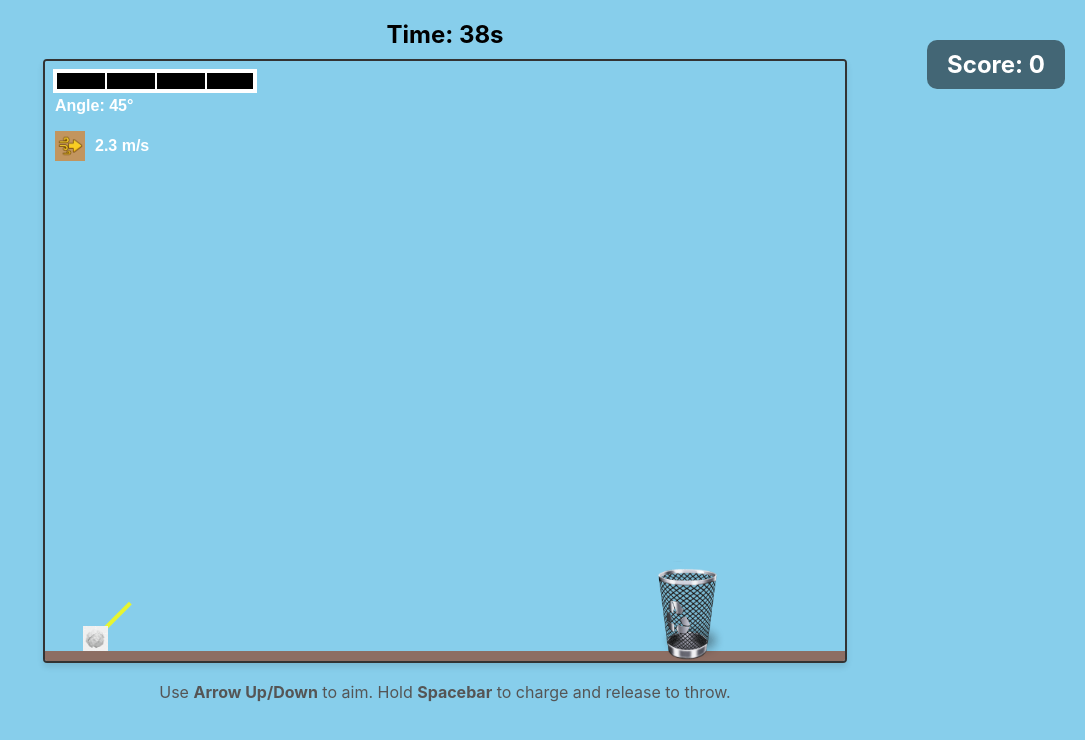
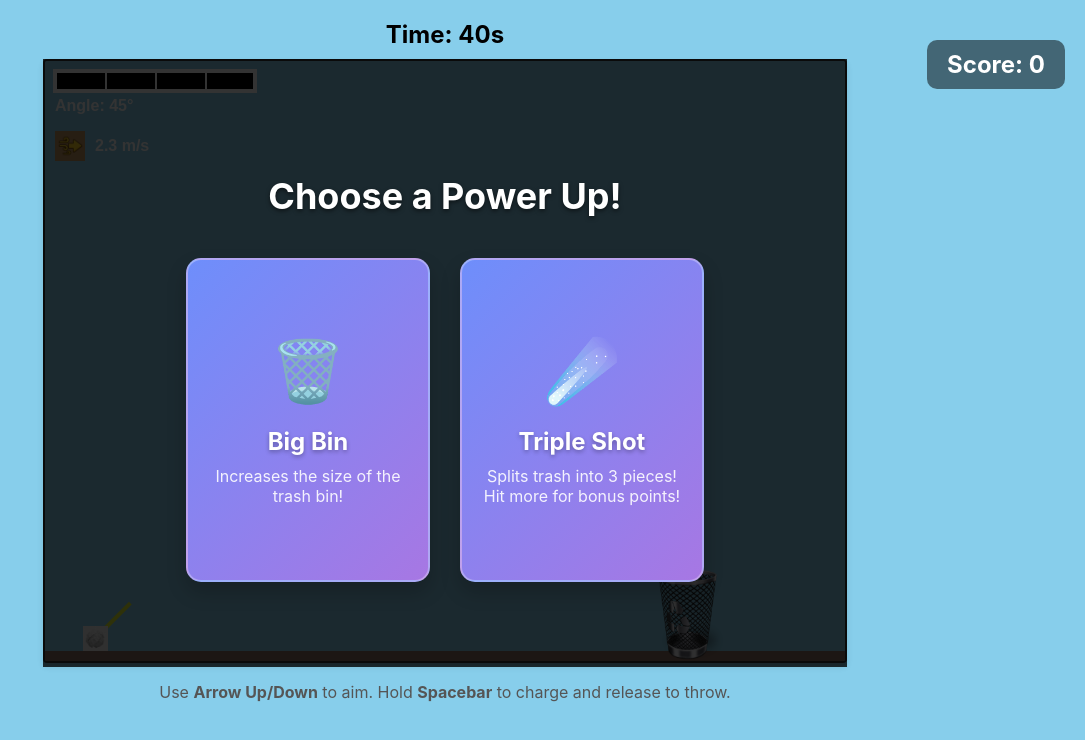
Before and after one commit to katynguyen96/random-small-game, a React (Create React App) app: page / in a window 1280 px wide. Both pictures are taken after a click on the button 640 px from the left and 363 px from the top of the page. Shown: the top 740 px of the page, without its empty margins (195-1280 px from the left). Built offline with nearby package versions, Linux system fonts and the light colour scheme.

Commit message:
add power up

```diff
--- a/src/Game.tsx
+++ b/src/Game.tsx
@@ -3,7 +3,9 @@ import ScoreDisplay from './components/game/ScoreDisplay';
 import StartOverlay from './components/game/StartOverlay';
 import GameOverOverlay from './components/game/GameOverOverlay';
 import Instructions from './components/game/Instructions';
-import type { Trash, Bin, Particle, ScorePopup, GameState } from './components/types';
+import PowerUpOverlay from './components/game/PowerUpOverlay';
+import type { Trash, Bin, Particle, ScorePopup, GameState, PowerUp } from './components/types';
+import { PowerUpType } from './components/types';
 import {
     GRAVITY,
     FRICTION,
@@ -25,10 +27,12 @@ const Game: React.FC = () => {
     const [timeLeft, setTimeLeft] = useState(GAME_TIME);
     const [gameStarted, setGameStarted] = useState(false);
     const [gameOver, setGameOver] = useState(false);
+    const [showPowerUpOverlay, setShowPowerUpOverlay] = useState(false);
 
     // Game state in ref to avoid re-renders during game loop
     const gameState = useRef<GameState>({
-        trash: { x: 50, y: 0, vx: 0, vy: 0, width: PAPER_SIZE, height: PAPER_SIZE, isThrown: false },
+        trashes: [{ x: 50, y: 0, vx: 0, vy: 0, width: PAPER_SIZE, height: PAPER_SIZE, isThrown: false }],
+        trash: { x: 50, y: 0, vx: 0, vy: 0, width: PAPER_SIZE, height: PAPER_SIZE, isThrown: false }, // Keep for compatibility if needed, but we should use trashes
         bin: { x: 600, y: 0, width: 80, height: 100 },
         angle: 45,
         power: 0,
@@ -38,6 +42,8 @@ const Game: React.FC = () => {
         scorePopups: [],
         windDirection: 0,
         windForce: 0,
+        activePowerUp: null,
+        hitsThisRound: 0,
     });
 
     const binImageRef = useRef<HTMLImageElement | null>(null);
@@ -137,13 +143,18 @@ const Game: React.FC = () => {
     };
 
     const resetTrash = (canvasHeight: number) => {
-        gameState.current.trash.x = 50;
-        gameState.current.trash.y = canvasHeight - 10 - gameState.current.trash.height / 2;
-        gameState.current.trash.vx = 0;
-        gameState.current.trash.vy = 0;
-        gameState.current.trash.isThrown = false;
+        gameState.current.trashes = [{
+            x: 50,
+            y: canvasHeight - 10 - PAPER_SIZE / 2,
+            vx: 0,
+            vy: 0,
+            width: PAPER_SIZE,
+            height: PAPER_SIZE,
+            isThrown: false
+        }];
         gameState.current.power = 0;
         gameState.current.isCharging = false;
+        gameState.current.hitsThisRound = 0;
         randomizeWind(); // Randomize wind when resetting trash
     };
 
@@ -172,12 +183,17 @@ const Game: React.FC = () => {
         const render = () => {
             ctx.clearRect(0, 0, canvas.width, canvas.height);
 
-            const { trash, bin, angle, power, isCharging } = gameState.current;
+            const { trashes, bin, angle, power, isCharging } = gameState.current;
 
             // Only update game logic if game is not over
             if (!gameOver) {
-                // Update Physics
+                // Update Physics for all trashes
+                let allStopped = true;
+                let anyThrown = false;
+
+                trashes.forEach(trash => {
                     if (trash.isThrown) {
+                        anyThrown = true;
                         trash.vy += GRAVITY;
                         trash.vx += gameState.current.windDirection * gameState.current.windForce; // Apply wind
                         trash.vx *= FRICTION;
@@ -193,10 +209,14 @@ const Game: React.FC = () => {
                             trash.vx *= FLOOR_FRICTION;
 
                             if (Math.abs(trash.vy) < 1 && Math.abs(trash.vx) < 1) {
+                                // Stop the trash
+                                trash.isThrown = false;
                                 createMissParticles(trash.x, trash.y);
-                            trash.isThrown = false;
-                            setTimeout(() => resetTrash(canvas.height), 500);
+                            } else {
+                                allStopped = false;
                             }
+                        } else {
+                            allStopped = false;
                         }
 
                         // Wall collision
@@ -224,10 +244,21 @@ const Game: React.FC = () => {
                             trash.x < collisionX + collisionWidth
                         ) {
                             createSuccessParticles(trash.x, trash.y);
-                        createScorePopup(trash.x, trash.y, 1);
-                        setScore(s => s + 1);
-                        resetTrash(canvas.height);
-                        moveBin(canvas.width, canvas.height);
+                            trash.isThrown = false; // Stop this trash
+                            // Move it out of view so it doesn't trigger again or look weird
+                            trash.y = canvas.height + 100;
+
+                            gameState.current.hitsThisRound++;
+                            const currentHits = gameState.current.hitsThisRound;
+
+                            let points = 1;
+                            if (gameState.current.activePowerUp === PowerUpType.TRIPLE_SHOT) {
+                                if (currentHits === 2) points = 3; // Total 4 (1+3)
+                                if (currentHits === 3) points = 2; // Total 6 (1+3+2)
+                            }
+
+                            createScorePopup(trash.x, trash.y, points);
+                            setScore(s => s + points);
                         }
                         // Side Wall Collisions
                         else if (trash.y > collisionY) {
@@ -240,13 +271,33 @@ const Game: React.FC = () => {
                                 trash.vx *= -BOUNCE;
                             }
                         }
-                } else {
+                    }
+                });
+
+                // Reset if all trashes are stopped or scored
+                if (anyThrown && allStopped) {
+                    // Check if all are effectively stopped or out of bounds
+                    const allDone = trashes.every(t => !t.isThrown || t.y > canvas.height);
+                    if (allDone) {
+                        setTimeout(() => {
+                            resetTrash(canvas.height);
+                            moveBin(canvas.width, canvas.height);
+                        }, 500);
+                    }
+                } else if (!anyThrown && trashes.length > 0 && trashes[0].y > canvas.height) {
+                    // Handle case where they are removed/scored
+                    setTimeout(() => {
+                        resetTrash(canvas.height);
+                        moveBin(canvas.width, canvas.height);
+                    }, 500);
+                }
+
+
                 // Charging
                 if (isCharging) {
-                        gameState.current.power += 0.2 * gameState.current.chargingDirection;
+                    gameState.current.power += 0.5 * gameState.current.chargingDirection;
                     if (gameState.current.power > MAX_POWER || gameState.current.power < 0) {
                         gameState.current.chargingDirection *= -1;
-                        }
                     }
                 }
 
@@ -288,15 +339,15 @@ const Game: React.FC = () => {
                 ctx.fillText('TRASH', bin.x + 15, bin.y + 20);
             }
 
-            // Draw Aiming Arrow
-            if (!trash.isThrown) {
+            // Draw Aiming Arrow (only if not thrown)
+            if (!trashes[0].isThrown) {
                 const radian = (angle * Math.PI) / 180;
                 const arrowLen = 50 + power * 2;
-                const endX = trash.x + Math.cos(radian) * arrowLen;
-                const endY = trash.y - Math.sin(radian) * arrowLen;
+                const endX = trashes[0].x + Math.cos(radian) * arrowLen;
+                const endY = trashes[0].y - Math.sin(radian) * arrowLen;
 
                 ctx.beginPath();
-                ctx.moveTo(trash.x, trash.y);
+                ctx.moveTo(trashes[0].x, trashes[0].y);
                 ctx.lineTo(endX, endY);
                 ctx.strokeStyle = `rgba(255, ${255 - (power / MAX_POWER) * 255}, 0, 0.8)`;
                 ctx.lineWidth = 4;
@@ -347,7 +398,8 @@ const Game: React.FC = () => {
             ctx.font = 'bold 16px Arial';
             ctx.fillText(`${windSpeed} m/s`, windBarX + 40, windBarY + 20);
 
-            // Draw Trash (Paper)
+            // Draw Trashes
+            trashes.forEach(trash => {
                 if (paperImageRef.current) {
                     ctx.drawImage(
                         paperImageRef.current,
@@ -365,6 +417,7 @@ const Game: React.FC = () => {
                         trash.height
                     );
                 }
+            });
 
             // Draw Particles
             gameState.current.particles.forEach(particle => {
@@ -408,7 +461,7 @@ const Game: React.FC = () => {
             } else if (e.key === 'ArrowDown') {
                 e.preventDefault();
                 gameState.current.angle = Math.max(gameState.current.angle - 2, 0);
-            } else if (e.key === ' ' && !gameState.current.trash.isThrown && !gameState.current.isCharging) {
+            } else if (e.key === ' ' && !gameState.current.trashes[0].isThrown && !gameState.current.isCharging) {
                 e.preventDefault();
                 gameState.current.isCharging = true;
             }
@@ -418,11 +471,28 @@ const Game: React.FC = () => {
             if (e.key === ' ' && gameState.current.isCharging) {
                 e.preventDefault();
                 gameState.current.isCharging = false;
-                const { angle, power } = gameState.current;
+                const { angle, power, activePowerUp } = gameState.current;
+
+                if (activePowerUp === PowerUpType.TRIPLE_SHOT) {
+                    const angles = [angle - 5, angle, angle + 5];
+                    gameState.current.trashes = angles.map(a => {
+                        const radian = (a * Math.PI) / 180;
+                        return {
+                            x: 50,
+                            y: gameState.current.trashes[0].y,
+                            vx: Math.cos(radian) * power,
+                            vy: -Math.sin(radian) * power,
+                            width: PAPER_SIZE,
+                            height: PAPER_SIZE,
+                            isThrown: true
+                        };
+                    });
+                } else {
                     const radian = (angle * Math.PI) / 180;
-                gameState.current.trash.vx = Math.cos(radian) * power;
-                gameState.current.trash.vy = -Math.sin(radian) * power;
-                gameState.current.trash.isThrown = true;
+                    gameState.current.trashes[0].vx = Math.cos(radian) * power;
+                    gameState.current.trashes[0].vy = -Math.sin(radian) * power;
+                    gameState.current.trashes[0].isThrown = true;
+                }
             }
         };
 
@@ -436,6 +506,19 @@ const Game: React.FC = () => {
 
     // Game control handlers
     const handleStartGame = () => {
+        // Reset bin size to default
+        gameState.current.bin.width = 80;
+        setShowPowerUpOverlay(true);
+    };
+
+    const handlePowerUpSelect = (powerUp: PowerUp) => {
+        gameState.current.activePowerUp = powerUp.id;
+        if (powerUp.id === PowerUpType.BIG_BIN) {
+            gameState.current.bin.width = 120;
+        } else {
+            gameState.current.bin.width = 80;
+        }
+        setShowPowerUpOverlay(false);
         setGameStarted(true);
         setGameOver(false);
         setScore(0);
@@ -444,9 +527,14 @@ const Game: React.FC = () => {
 
     const handleRestart = () => {
         setGameOver(false);
-        setGameStarted(true);
+        setGameStarted(false);
+        setShowPowerUpOverlay(false);
         setScore(0);
         setTimeLeft(GAME_TIME);
+        setScore(0);
+        setTimeLeft(GAME_TIME);
+        gameState.current.bin.width = 80;
+        gameState.current.activePowerUp = null;
     };
 
     return (
@@ -457,7 +545,8 @@ const Game: React.FC = () => {
                     ref={canvasRef}
                     style={{ border: '2px solid #333', borderRadius: '4px', boxShadow: '0 4px 6px rgba(0,0,0,0.1)' }}
                 />
-                {!gameStarted && !gameOver && <StartOverlay onStart={handleStartGame} />}
+                {!gameStarted && !gameOver && !showPowerUpOverlay && <StartOverlay onStart={handleStartGame} />}
+                {showPowerUpOverlay && <PowerUpOverlay onSelect={handlePowerUpSelect} />}
                 {gameOver && <GameOverOverlay score={score} onRestart={handleRestart} />}
             </div>
             <Instructions />
--- a/src/components/constants.ts
+++ b/src/components/constants.ts
@@ -3,7 +3,7 @@ export const GRAVITY = 0.5;
 export const FRICTION = 0.99;
 export const BOUNCE = 0.6;
 export const FLOOR_FRICTION = 0.85; // Stronger friction when on the ground
-export const MAX_POWER = 35;
+export const MAX_POWER = 80;
 export const MAX_WIND_FORCE = 0.3; // Maximum wind acceleration
 
 // Game constants
--- /dev/null
+++ b/src/components/game/PowerUpCard.tsx
@@ -0,0 +1,52 @@
+import React from 'react';
+import { PowerUp } from '../types';
+
+interface PowerUpCardProps {
+    powerUp: PowerUp;
+    onSelect: (powerUp: PowerUp) => void;
+}
+
+const PowerUpCard: React.FC<PowerUpCardProps> = ({ powerUp, onSelect }) => {
+    return (
+        <div
+            onClick={() => onSelect(powerUp)}
+            style={{
+                background: 'linear-gradient(135deg, #6e8efb, #a777e3)',
+                borderRadius: '15px',
+                padding: '20px',
+                width: '200px',
+                height: '280px',
+                display: 'flex',
+                flexDirection: 'column',
+                alignItems: 'center',
+                justifyContent: 'center',
+                cursor: 'pointer',
+                boxShadow: '0 10px 20px rgba(0,0,0,0.2)',
+                transition: 'transform 0.2s, box-shadow 0.2s',
+                color: 'white',
+                textAlign: 'center',
+                border: '2px solid rgba(255,255,255,0.3)'
+            }}
+            onMouseEnter={(e) => {
+                e.currentTarget.style.transform = 'translateY(-10px) scale(1.05)';
+                e.currentTarget.style.boxShadow = '0 15px 30px rgba(0,0,0,0.3)';
+            }}
+            onMouseLeave={(e) => {
+                e.currentTarget.style.transform = 'translateY(0) scale(1)';
+                e.currentTarget.style.boxShadow = '0 10px 20px rgba(0,0,0,0.2)';
+            }}
+        >
+            <div style={{ fontSize: '60px', marginBottom: '20px' }}>
+                {powerUp.icon}
+            </div>
+            <h3 style={{ margin: '0 0 10px 0', fontSize: '24px', textShadow: '0 2px 4px rgba(0,0,0,0.3)' }}>
+                {powerUp.name}
+            </h3>
+            <p style={{ margin: '0', fontSize: '16px', opacity: 0.9 }}>
+                {powerUp.description}
+            </p>
+        </div>
+    );
+};
+
+export default PowerUpCard;
--- /dev/null
+++ b/src/components/game/PowerUpOverlay.tsx
@@ -0,0 +1,51 @@
+import React from 'react';
+import { PowerUp, PowerUpType } from '../types';
+import PowerUpCard from './PowerUpCard';
+
+interface PowerUpOverlayProps {
+    onSelect: (powerUp: PowerUp) => void;
+}
+
+const AVAILABLE_POWERUPS: PowerUp[] = [
+    {
+        id: PowerUpType.BIG_BIN,
+        name: 'Big Bin',
+        description: 'Increases the size of the trash bin!',
+        icon: '🗑️'
+    },
+    {
+        id: PowerUpType.TRIPLE_SHOT,
+        name: 'Triple Shot',
+        description: 'Splits trash into 3 pieces! Hit more for bonus points!',
+        icon: '☄️'
+    }
+];
+
+const PowerUpOverlay: React.FC<PowerUpOverlayProps> = ({ onSelect }) => {
+    return (
+        <div style={{
+            position: 'absolute',
+            top: 0,
+            left: 0,
+            width: '100%',
+            height: '100%',
+            backgroundColor: 'rgba(0, 0, 0, 0.8)',
+            display: 'flex',
+            flexDirection: 'column',
+            alignItems: 'center',
+            justifyContent: 'center',
+            zIndex: 20
+        }}>
+            <h2 style={{ color: 'white', fontSize: '36px', marginBottom: '40px', textShadow: '0 2px 4px rgba(0,0,0,0.5)' }}>
+                Choose a Power Up!
+            </h2>
+            <div style={{ display: 'flex', gap: '30px' }}>
+                {AVAILABLE_POWERUPS.map(powerUp => (
+                    <PowerUpCard key={powerUp.id} powerUp={powerUp} onSelect={onSelect} />
+                ))}
+            </div>
+        </div>
+    );
+};
+
+export default PowerUpOverlay;
--- a/src/components/types.ts
+++ b/src/components/types.ts
@@ -47,4 +47,19 @@ export interface GameState {
     scorePopups: ScorePopup[];
     windDirection: number; // -1 (left) to 1 (right)
     windForce: number; // 0 to max wind force
+    trashes: Trash[];
+    activePowerUp: PowerUpType | null;
+    hitsThisRound: number;
 }
+
+export enum PowerUpType {
+    BIG_BIN = 'BIG_BIN',
+    TRIPLE_SHOT = 'TRIPLE_SHOT',
+}
+
+export interface PowerUp {
+    id: PowerUpType;
+    name: string;
+    description: string;
+    icon: string;
+}
```
Lines whose indentation alone changed are shown as unchanged.
